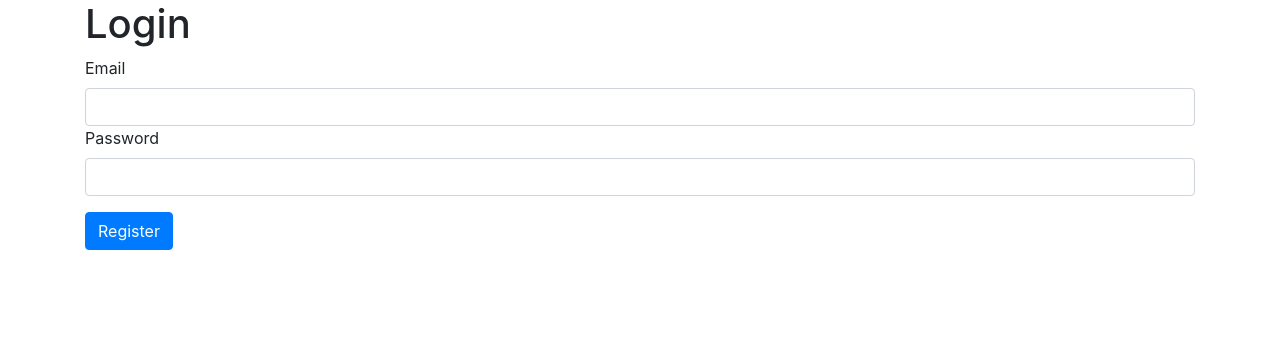
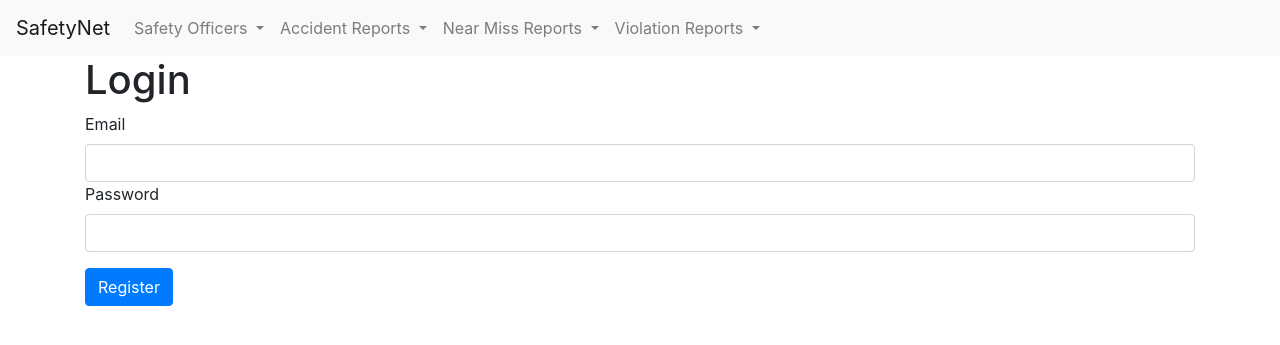
Before and after one commit to Code-Institute-Submissions/Freezefaz-Project-3-Safetynet_MarchResub, a Flask app: page /officers/login in a window 1280 px wide. Shown: the top 345 px of the page. Run offline with Flask 2, Linux system fonts and the light colour scheme; some libraries are stand-ins or nearby versions.

Commit message:
added navbar for base template

```diff
--- a/templates/base.template.html
+++ b/templates/base.template.html
@@ -1,5 +1,6 @@
 <!DOCTYPE html>
 <html lang="en">
+
 <head>
 	<meta charset="UTF-8">
 	<meta name="viewport" content="width=device-width, initial-scale=1.0">
@@ -9,7 +10,60 @@
 	<link rel="stylesheet" href="assets/css/style.css">
 	<title>Title</title>
 </head>
+
 <body>
+
+	<nav class="navbar navbar-expand-lg navbar-light bg-light">
+		<a class="navbar-brand" href="{{url_for ('index')}}">SafetyNet</a>
+		<button class="navbar-toggler" type="button" data-toggle="collapse" data-target="#navbarNavDropdown" aria-controls="navbarNavDropdown" aria-expanded="false" aria-label="Toggle navigation">
+    <span class="navbar-toggler-icon"></span>
+  </button>
+		<div class="collapse navbar-collapse" id="navbarNavDropdown">
+			<ul class="navbar-nav">
+				<li class="nav-item dropdown">
+					<a class="nav-link dropdown-toggle" href="#" id="safety-oficers-DropdownMenuLink"
+						data-toggle="dropdown" aria-haspopup="true" aria-expanded="false">
+						Safety Officers
+					</a>
+					<div class="dropdown-menu" aria-labelledby="navbarDropdownMenuLink">
+						<a class="dropdown-item" href="#">All Safety Officers</a>
+						<a class="dropdown-item" href="#">Register</a>
+					</div>
+				</li>
+				<li class="nav-item dropdown">
+					<a class="nav-link dropdown-toggle" href="#" id="accident-reports-DropdownMenuLink"
+						data-toggle="dropdown" aria-haspopup="true" aria-expanded="false">
+						Accident Reports
+					</a>
+					<div class="dropdown-menu" aria-labelledby="navbarDropdownMenuLink">
+						<a class="dropdown-item" href="#">Read</a>
+						<a class="dropdown-item" href="#">Create</a>
+					</div>
+				</li>
+				<li class="nav-item dropdown">
+					<a class="nav-link dropdown-toggle" href="#" id="nearmiss-reports-DropdownMenuLink"
+						data-toggle="dropdown" aria-haspopup="true" aria-expanded="false">
+						Near Miss Reports
+					</a>
+					<div class="dropdown-menu" aria-labelledby="navbarDropdownMenuLink">
+						<a class="dropdown-item" href="#">Read</a>
+						<a class="dropdown-item" href="#">Create</a>
+					</div>
+				</li>
+				<li class="nav-item dropdown">
+					<a class="nav-link dropdown-toggle" href="#" id="violations-reports-DropdownMenuLink"
+						data-toggle="dropdown" aria-haspopup="true" aria-expanded="false">
+						Violation Reports
+					</a>
+					<div class="dropdown-menu" aria-labelledby="navbarDropdownMenuLink">
+						<a class="dropdown-item" href="#">Read</a>
+						<a class="dropdown-item" href="#">Create</a>
+					</div>
+				</li>
+			</ul>
+		</div>
+	</nav>
+
 	<div class="container">
 		{%block content%} {%endblock%}
 	</div>
@@ -18,4 +72,5 @@
 	<script src="https://cdnjs.cloudflare.com/ajax/libs/popper.js/1.16.1/umd/popper.min.js"></script>
 	<script src="https://cdnjs.cloudflare.com/ajax/libs/twitter-bootstrap/4.5.0/js/bootstrap.min.js"></script>
 </body>
+
 </html>
```
Lines whose indentation alone changed are shown as unchanged.
